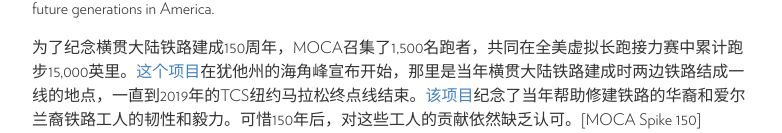
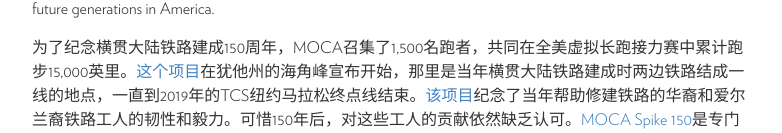
Before and after one commit to moca40/moca40.github.io, a Jekyll site: the page built from _stories/2019-01-01-mocaspike150.md, in a window 1280 px wide. Shown: the part 415-548 px from the top of the page, without its empty margins (248-1030 px from the left). Built offline with Jekyll 4.4.1, drawn with Linux system fonts in a browser that asks for light colours; some of the changed text lies outside the part shown.

Commit message:
Update 2019-01-01-mocaspike150.md

```diff
--- a/_stories/2019-01-01-mocaspike150.md
+++ b/_stories/2019-01-01-mocaspike150.md
@@ -32,6 +32,12 @@
     img: https://user-images.githubusercontent.com/47676628/92063341-f457d500-ed68-11ea-99e7-b37cf02dd707.jpg
   -
     img: https://user-images.githubusercontent.com/47676628/93823614-18079000-fc30-11ea-8c31-724b000fe637.jpg
+  -
+    img: https://user-images.githubusercontent.com/47676628/93834308-6d9c6680-fc49-11ea-883b-755063c68c75.jpg
+  -
+    img: https://user-images.githubusercontent.com/47676628/93834310-6e34fd00-fc49-11ea-8ee8-d2b7209c9a11.jpg
+  -
+    img: https://user-images.githubusercontent.com/47676628/93834238-201ff980-fc49-11ea-8037-3de127b07c7b.jpg
   -
     img: https://user-images.githubusercontent.com/47676628/93820862-c78e3380-fc2b-11ea-8ab0-a9092d8b7288.jpg
   -
@@ -169,6 +175,6 @@
 ---
 In honor of the 150th Anniversary of the Transcontinental Railroad, MOCA rallied 1,500 runners to collectively run 15,000 miles in a cross-country relay. [This project](https://spike150.mocanyc.org) started at the Promontory Summit in Utah, where the last link of the Transcontinental Railroad was completed, to end with the 2019 TCS New York City Marathon. [This project](https://vimeo.com/338891721) commemorated the resilience and grit of Chinese and Irish laborers who helped build the railroad, but still lack such acknowledgement 150 years later. [MOCA Spike 150](https://www.mocanyc.org/about/press/press_release/museum_of_chinese_in_america_moca_launches_moca_spike_150_initiative_honor) was an inclusive celebration of immigrants that paved the way for future generations in America.
 
-为了纪念横贯大陆铁路建成150周年，MOCA召集了1,500名跑者，共同在全美虚拟长跑接力赛中累计跑步15,000英里。[这个项目](https://spike150.mocanyc.org)在犹他州的海角峰宣布开始，那里是当年横贯大陆铁路建成时两边铁路结成一线的地点，一直到2019年的TCS纽约马拉松终点线结束。[该项目](https://vimeo.com/338891721)纪念了当年帮助修建铁路的华裔和爱尔兰裔铁路工人的韧性和毅力。可惜150年后，对这些工人的贡献依然缺乏认可。[MOCA Spike 150](https://www.mocanyc.org/about/press/press_release/museum_of_chinese_in_america_moca_launches_moca_spike_150_initiative_honor是专门庆祝移民的贡献的，他们的贡献为美国将来的世世代代铺平了道路。
+为了纪念横贯大陆铁路建成150周年，MOCA召集了1,500名跑者，共同在全美虚拟长跑接力赛中累计跑步15,000英里。[这个项目](https://spike150.mocanyc.org)在犹他州的海角峰宣布开始，那里是当年横贯大陆铁路建成时两边铁路结成一线的地点，一直到2019年的TCS纽约马拉松终点线结束。[该项目](https://vimeo.com/338891721)纪念了当年帮助修建铁路的华裔和爱尔兰裔铁路工人的韧性和毅力。可惜150年后，对这些工人的贡献依然缺乏认可。[MOCA Spike 150](https://www.mocanyc.org/about/press/press_release/museum_of_chinese_in_america_moca_launches_moca_spike_150_initiative_honor)是专门庆祝移民的贡献的，他们的贡献为美国将来的世世代代铺平了道路。
 
 {% include slideshow.html %}
```
